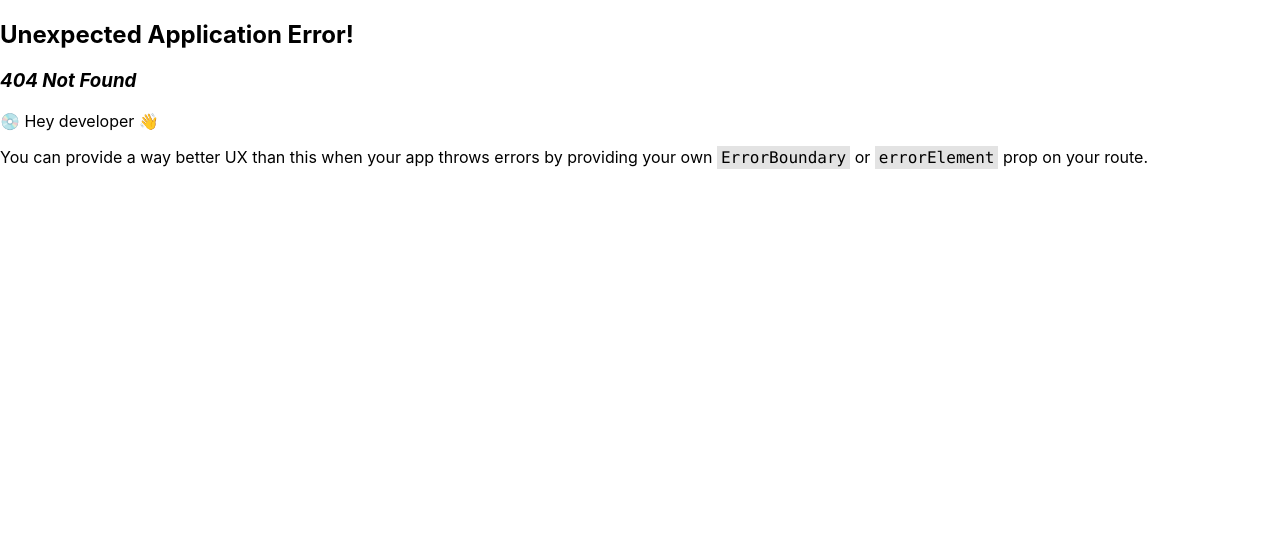
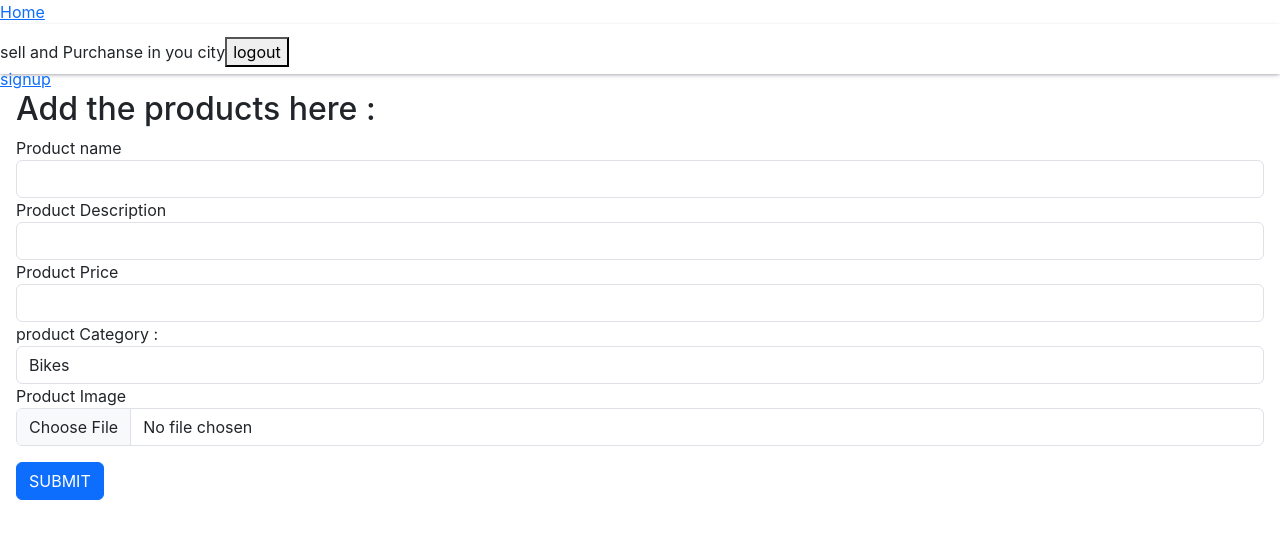
Before and after one commit to tushar-nanda/pp, a React (Create React App) app in the folder react-app/: page /add-product in a window 1280 px wide. Before the commit this address had no page. Shown: the top 538 px of the page. Built offline with nearby package versions, Linux system fonts and the light colour scheme; sample sign-in values are in the browser's storage.

Commit message:
V3 29:14
building the add the products part

```diff
--- a/react-app/public/index.html
+++ b/react-app/public/index.html
@@ -25,6 +25,8 @@
       Learn how to configure a non-root public URL by running `npm run build`.
     -->
     <title>React App</title>
+    <link href="https://cdn.jsdelivr.net/npm/bootstrap@5.3.3/dist/css/bootstrap.min.css" rel="stylesheet" integrity="sha384-QWTKZyjpPEjISv5WaRU9OFeRpok6YctnYmDr5pNlyT2bRjXh0JMhjY6hW+ALEwIH" crossorigin="anonymous">
+
   </head>
   <body>
     <noscript>You need to enable JavaScript to run this app.</noscript>
--- /dev/null
+++ b/react-app/src/components/AddProducts.jsx
@@ -0,0 +1,57 @@
+import { useNavigate } from "react-router-dom";
+import Header from "./Header";
+import { useEffect ,useState } from "react";
+import { Link } from "react-router-dom";
+import axios from "axios";
+function AddProducts() {
+  const navigate = useNavigate();
+
+  useEffect(() => {
+    if (!localStorage.getItem("token")) {
+      navigate("/login");
+    }
+  }, []);
+
+  const [pname, setpname] = useState("");
+  const [pdesc, setpdesc] = useState("");
+  const [price, setprice] = useState("");
+  const [pimage, setpimage] = useState("");
+  const [category, setcategory] = useState("");
+  const handleApi =()=>{
+    const formData = new FormData();
+    formData.append('pname',pname);
+    formData.append('pdesc',pdesc);
+    formData.append('price',price);
+    formData.append('category',category);
+    formData.append('pimage',pimage);
+    const url = "";
+    axios.post(url, formData)
+    .then((res)=>{console.log(res)})
+    .catch((err)=>{console.log(err)});
+  };
+  return (
+    <div>
+      <Header />
+      <div className="p-3">
+      <h2>Add the products here : </h2>
+        <label>Product name</label>
+        <input className="form-control" type="text" value={pname} onChange={(e)=>{setpname(e.target.value)}} />
+        <label>Product Description</label>
+        <input className="form-control" type="text" value={pdesc} onChange={(e)=>{setpdesc(e.target.value)}} />
+        <label>Product Price</label>
+        <input className="form-control" type="text" value={price} onChange={(e)=>{setprice(e.target.value)}} />
+        <label>product Category :</label>
+        <select className="form-control" id="" value={category} onChange={(e)=>{setcategory(e.target.value)}}>
+          <option value="">Bikes</option>
+          <option value="">Mobiles</option>
+          <option value="">Cloth</option>
+        </select>
+        <label>Product Image</label>
+        <input className="form-control" type="file"  onChange={(e)=>{setpimage(e.target.files[0])}} />
+        <button onClick={handleApi} className="btn btn-primary mt-3">SUBMIT</button>
+      </div>
+    </div>
+  );
+}
+
+export default AddProducts;
--- a/react-app/src/components/Home.jsx
+++ b/react-app/src/components/Home.jsx
@@ -1,6 +1,7 @@
 import { useNavigate } from "react-router-dom";
 import Header from "./Header";
 import { useEffect } from "react";
+import { Link } from "react-router-dom";
 function Home() {
 
     const navigate = useNavigate();
@@ -16,6 +17,7 @@ function Home() {
         <div>
         <Header />
             welcome to home
+            <Link to="/add-product">addproduct</Link>
         </div>
     );
 }
--- a/react-app/src/index.js
+++ b/react-app/src/index.js
@@ -14,6 +14,7 @@ import Home from "./components/Home";
 import Header from "./components/Header";
 import Login from "./components/Login";
 import Signup from "./components/Signup";
+import AddProducts from "./components/AddProducts";
 
 const router = createBrowserRouter([
   {
@@ -34,6 +35,10 @@ const router = createBrowserRouter([
     path: "/signup",
     element: (<Signup />),
   },
+  {
+    path: "/add-product",
+    element: (<AddProducts />),
+  },
 
 
 ]);
```
